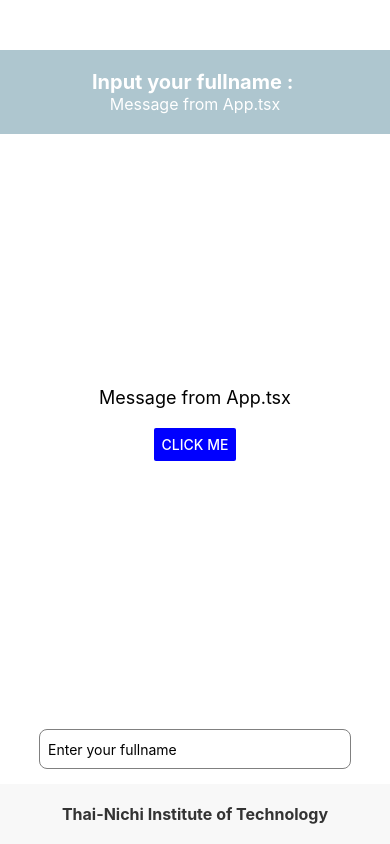
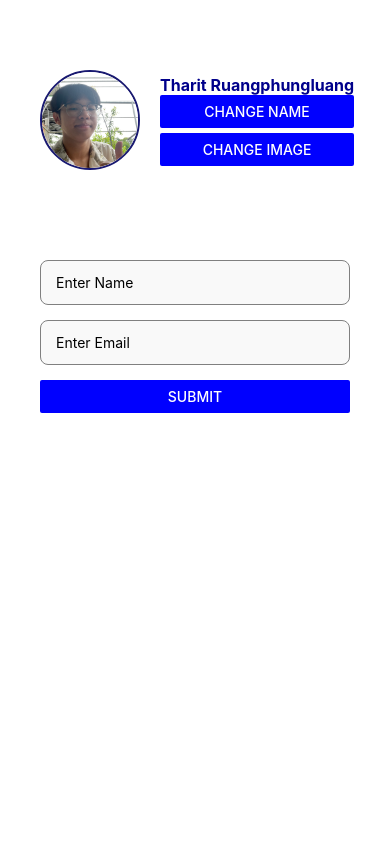
Before and after one commit to tharitnut/ReactNativeTNI, a React Native app: screen / in a window 390 px wide. Built offline with nearby package versions, Linux system fonts and the light colour scheme.

Commit message:
Update Practice3

```diff
--- a/App.tsx
+++ b/App.tsx
@@ -1,53 +1,17 @@
-import { StatusBar } from "expo-status-bar";
-import React, { useState, useEffect } from "react";
-import { StyleSheet, Text, View, Button, Alert, TextInput } from "react-native";
-import AppFooter from "./components/AppFooter";
-import AppHeader from "./components/AppHeader";
-import Content from "./components/Content";
-import { stylePractice } from "./styles/styles";
+import { View, Text } from "react-native";
+import React from "react";
+import ProfileScreen from "./components/ProfileScreen";
+import UseEffectExample from "./components/UseEffectExample";
 
-function App(): React.JSX.Element {
-  const [fullname, setFullname] = useState("");
-  const [message, setmessage] = useState("Message from App.tsx");
-  const [footerMessage, setfooterMessage] = useState(
-    "Thai-Nichi Institute of Technology"
-  );
+function App(): React.JSX.Element  {
 
-  useEffect(() => {
-    console.log("Component has mounted");
-  }, []);
-
-  useEffect(() => {
-    console.log(`Fullname has change to : ${fullname}`);
-  }, [fullname]); //run when fullname changes
-
-  const handleButtonClick=()=>{
-    Alert.alert("Hello", `Fullname has change to : ${fullname}`);
-  }
 
   return (
-    <View style={styles.container}>
-      <AppHeader fullname={fullname} message={message} />
-      {/* <Content message={message} fullname={fullname} /> */}
-      <Content message={message} onButtonClick = {handleButtonClick}/>
-      <AppFooter footerMessage={footerMessage} />
-      <View style = {{alignItems:"center"}}>
-        <TextInput
-          style={stylePractice.input}
-          placeholder="Enter your fullname"
-          value={fullname}
-          onChangeText={setFullname}
-        />
-      </View>
+    <View>
+      <ProfileScreen />
+      <Text>{'\n'}</Text>
     </View>
   );
-}
-
-const styles = StyleSheet.create({
-  container: {
-    flex: 1,
-    backgroundColor: "#fff",
-  },
-});
+};
 
 export default App;
--- /dev/null
+++ b/components/Login.tsx
@@ -0,0 +1,32 @@
+import { View, Text, TextInput,Button, Alert } from "react-native";
+import React,{useState} from "react";
+import { stylesLogin } from "../styles/styles";
+
+const Login = () => {
+  const [fullname, setFullname] = useState("");
+  const [email, setEmail] = useState("");
+
+  const handleSubmit = () => {
+    !fullname?Alert.alert("Please Enter Name"):!email?Alert.alert("Please Enter Email"):Alert.alert("Success");
+  };
+
+  return (
+    <View style={stylesLogin.container}>
+      <TextInput
+        style={stylesLogin.input}
+        placeholder="Enter Name"
+        value={fullname}
+        onChangeText={setFullname}
+      />
+      <TextInput
+        style={stylesLogin.input}
+        placeholder="Enter Email"
+        value={email}
+        onChangeText={setEmail}
+      />
+      <Button title="Submit" onPress={handleSubmit} color="blue" />
+    </View>
+  );
+};
+
+export default Login;
--- a/components/ProfileScreen.tsx
+++ b/components/ProfileScreen.tsx
@@ -1,6 +1,7 @@
 import { Text, View, Image, Button } from "react-native";
 import React, { useState } from "react";
-import {styles} from "../styles/styles";
+import {stylesProfile} from "../styles/styles";
+import Login from "./Login";
 
 const ProfileScreen = (): React.JSX.Element => {
   const proflieImage1 = require("../assets/Profile.jpg");
@@ -16,16 +17,17 @@
   };
 
   return (
-    <View style={styles.container}>
-      <View style={styles.profileContainer}>
-        <Image source={img} style={styles.profileImage} />
+    <View style={stylesProfile.container}>
+      <View style={stylesProfile.profileContainer}>
+        <Image source={img} style={stylesProfile.profileImage} />
         <View>
-          <Text style={styles.profileName}>{name}</Text>
-          <Button title="Change Name" onPress={handleChangeName}></Button>
+          <Text style={stylesProfile.profileName}>{name}</Text>
+          <Button title="Change Name" onPress={handleChangeName} color="blue"></Button>
           <Text style={{fontSize:4}}>{"\n"}</Text>
-          <Button title="Change Image" onPress={handleChangeImage}></Button>
+          <Button title="Change Image" onPress={handleChangeImage} color="blue"></Button>
         </View>
       </View>
+      <Login/>
     </View>
   );
 };
--- a/styles/styles.ts
+++ b/styles/styles.ts
@@ -1,10 +1,9 @@
 import { StyleSheet } from "react-native";
 
-const styles = StyleSheet.create({
+const stylesProfile = StyleSheet.create({
   container: {
     alignItems: "center",
     padding: 20,
-    backgroundColor: "#e6e6fa",
   },
   profileImage: {
     borderRadius: 50,
@@ -20,8 +19,8 @@
     marginTop: 30,
     width: "100%",
     padding: 20,
-    borderRadius: 30,
-    backgroundColor: "#f5fffa",
+    borderRadius: 10,
+    backgroundColor: "#ffffff",
     elevation: 5,
   },
   profileName: {
@@ -84,4 +83,25 @@
   },
 });
 
-export { styles, stylePractice };
+const stylesLogin = StyleSheet.create({
+  container: {
+    justifyContent: "center",
+    padding: 20,
+    marginTop: 50,
+    backgroundColor: '#ffffff', // ตงคาสพนหลงเปนสขาว
+    borderRadius: 10, // เพมความมนใหกบขอบคอนเทนเนอร
+    elevation: 3, // เพมเงาใหกบคอนเทนเนอร (เฉพาะ Android)
+    width: '100%', // ตงความกวางของ container ให้เต็มหน้าจอ
+  },
+  input: {
+    height: 45, // เพมความสงของ TextInput
+    borderColor: "gray", // เปลยนสขอบเปนสเทาออน
+    borderWidth: 1,
+    borderRadius: 8, // เพมความมนใหกบขอบ TextInput
+    marginBottom: 15, // เพมระยะหางดานลางระหวาง TextInput
+    paddingHorizontal: 15, // เพมระยะหางภายใน TextInput
+    backgroundColor: "#f9f9f9", // ตงคาสพนหลงของ TextInput
+  },
+});
+
+export { stylesProfile, stylePractice,stylesLogin };
```
Also changed, not shown: App3.tsx (added, +53 -0 lines).
